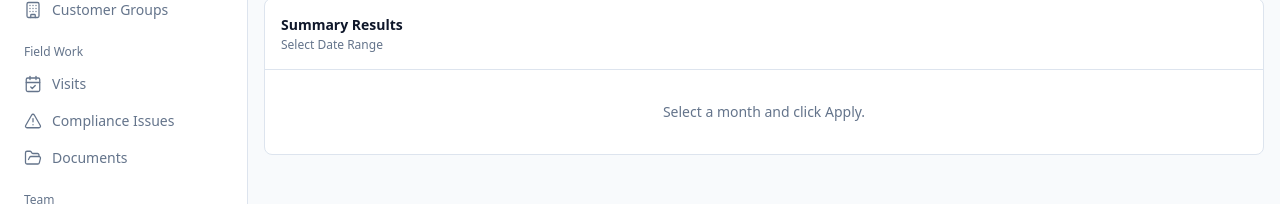
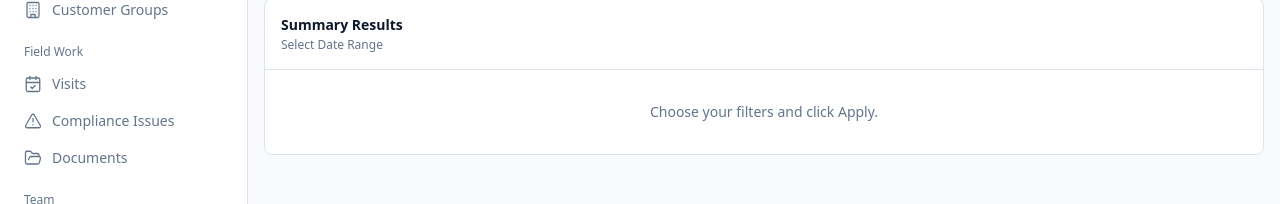
Before and after one commit to gupta1123/German-Steel, a Next.js app: page /dashboard/settings in a window 1280 px wide. Shown: the part 316-520 px from the top of the page. Built offline with nearby package versions, Linux system fonts and the light colour scheme.

Commit message:
Simplify salary summary filter prompt

```diff
--- a/components/EmployeeSummary.tsx
+++ b/components/EmployeeSummary.tsx
@@ -70,7 +70,7 @@ const getFullMonthError = (startDate: string, endDate: string) => {
     return null;
 };
 
-const summaryFilterPrompt = "Select a month and click Apply.";
+const summaryFilterPrompt = "Choose your filters and click Apply.";
 
 const EmployeeSummary: React.FC = () => {
     const { token } = useAuth();
```
